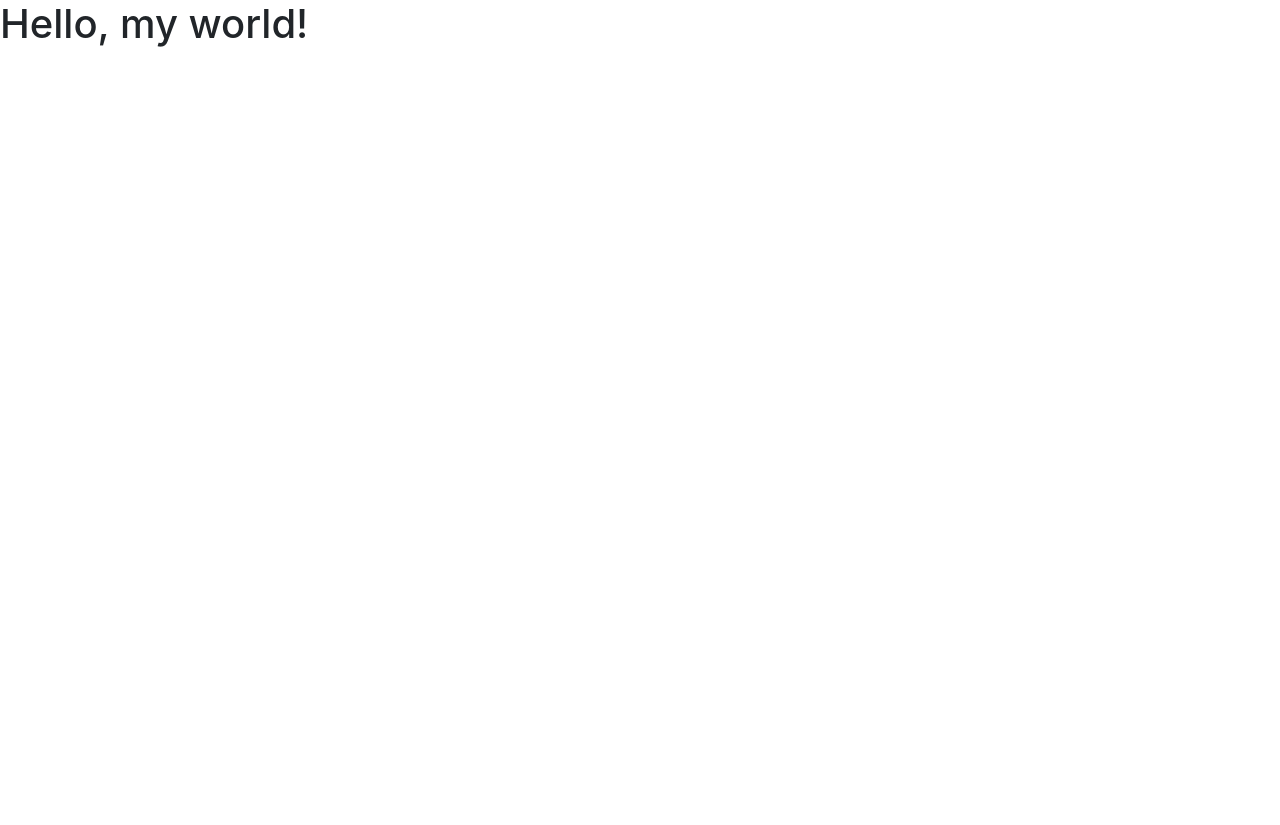
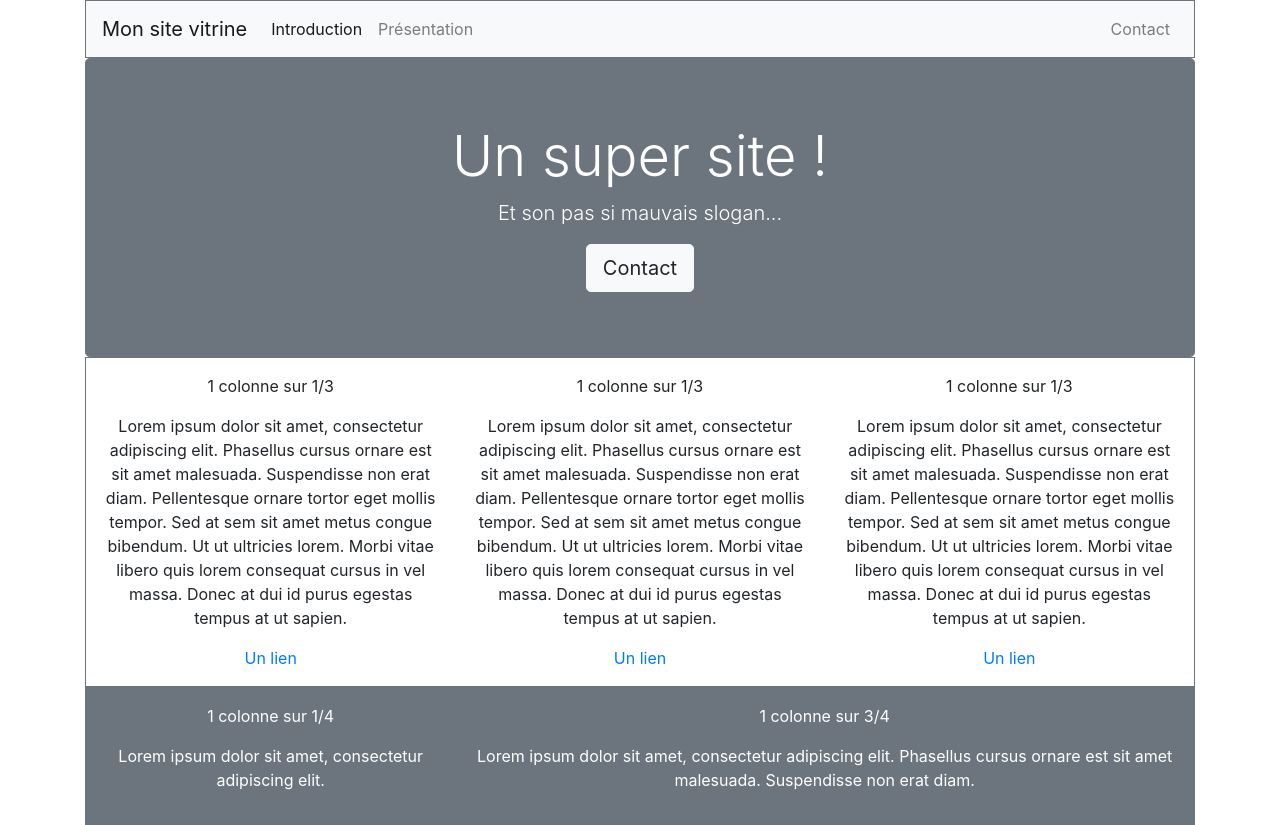
Before and after one commit to christophe-chauliac/Indus-Front-End, a website: page Projet/src/index.html in a window 1280 px wide. Before the commit the page ends 800 px from the top, so only its background shows below. Drawn offline with nearby package versions, Linux system fonts and the light colour scheme.

Commit message:
Exercice 1 : maquette avec bootstrap

```diff
--- a/Projet/src/index.html
+++ b/Projet/src/index.html
@@ -11,7 +11,73 @@
     <title>Hello, my world!</title>
   </head>
   <body>
-    <h1>Hello, my world!</h1>
+      <div class="container">
+        <header>
+          <h1 class="sr-only">Mon site vitrine</h1>
+          <nav class="navbar navbar-expand-lg navbar-light bg-light border border-secondary">
+              <a class="navbar-brand" href="#">Mon site vitrine</a>
+              <button class="navbar-toggler" type="button" data-toggle="collapse" data-target="#navbarSupportedContent" aria-controls="navbarSupportedContent" aria-expanded="false" aria-label="Toggle navigation">
+                <span class="navbar-toggler-icon"></span>
+              </button>
+
+              <div class="collapse navbar-collapse" id="navbarSupportedContent">
+                <ul class="navbar-nav w-100">
+                  <li class="nav-item active">
+                    <a class="nav-link" href="#">Introduction <span class="sr-only">(current)</span></a>
+                  </li>
+                  <li class="nav-item">
+                    <a class="nav-link" href="#">Présentation</a>
+                  </li>
+                  <li class="nav-item ml-auto">
+                    <a class="nav-link" href="#">Contact</a>
+                  </li>
+                </ul>
+              </div>
+            </nav>
+        </header>
+        <article>
+            <div class="jumbotron text-center bg-secondary text-white border border-secondary my-0">
+              <h2 class="display-4">Un super site !</h2>
+              <p class="lead">Et son pas si mauvais slogan...</p>
+              <a class="btn btn-light btn-lg" href="#" role="button">Contact</a>
+            </div>
+
+            <div class="container border border-secondary">
+                <div class="row  my-3">
+                  <div class="col-sm text-center">
+                      <p>1 colonne sur 1/3</p>
+                      <p>Lorem ipsum dolor sit amet, consectetur adipiscing elit. Phasellus cursus ornare est sit amet malesuada. Suspendisse non erat diam. Pellentesque ornare tortor eget mollis tempor. Sed at sem sit amet metus congue bibendum. Ut ut ultricies lorem. Morbi vitae libero quis lorem consequat cursus in vel massa. Donec at dui id purus egestas tempus at ut sapien.</p>
+                      <a href="#">Un lien</a>
+                  </div>
+                  <div class="col-sm text-center">
+                      <p>1 colonne sur 1/3</p>
+                      <p>Lorem ipsum dolor sit amet, consectetur adipiscing elit. Phasellus cursus ornare est sit amet malesuada. Suspendisse non erat diam. Pellentesque ornare tortor eget mollis tempor. Sed at sem sit amet metus congue bibendum. Ut ut ultricies lorem. Morbi vitae libero quis lorem consequat cursus in vel massa. Donec at dui id purus egestas tempus at ut sapien.</p>
+                      <a href="#">Un lien</a>
+                  </div>
+                  <div class="col-sm text-center">
+                      <p>1 colonne sur 1/3</p>
+                      <p>Lorem ipsum dolor sit amet, consectetur adipiscing elit. Phasellus cursus ornare est sit amet malesuada. Suspendisse non erat diam. Pellentesque ornare tortor eget mollis tempor. Sed at sem sit amet metus congue bibendum. Ut ut ultricies lorem. Morbi vitae libero quis lorem consequat cursus in vel massa. Donec at dui id purus egestas tempus at ut sapien.</p>
+                      <a href="#">Un lien</a>
+                  </div>
+                </div>
+              </div>
+
+              <div class="container border border-secondary bg-secondary">
+                <div class="row text-center text-white my-3">
+                  <div class="col-sm-4">
+                      <p>1 colonne sur 1/4</p>
+                      <p>Lorem ipsum dolor sit amet, consectetur adipiscing elit.</p>
+                  </div>
+                  <div class="col-sm-8">
+                      <p>1 colonne sur 3/4</p>
+                      <p>Lorem ipsum dolor sit amet, consectetur adipiscing elit. Phasellus cursus ornare est sit amet malesuada. Suspendisse non erat diam.</p>
+                  </div>
+                </div>
+              </div>
+
+        </article>
+    </div>
+
 
     <!-- Optional JavaScript -->
     <!-- jQuery first, then Popper.js, then Bootstrap JS -->
```
